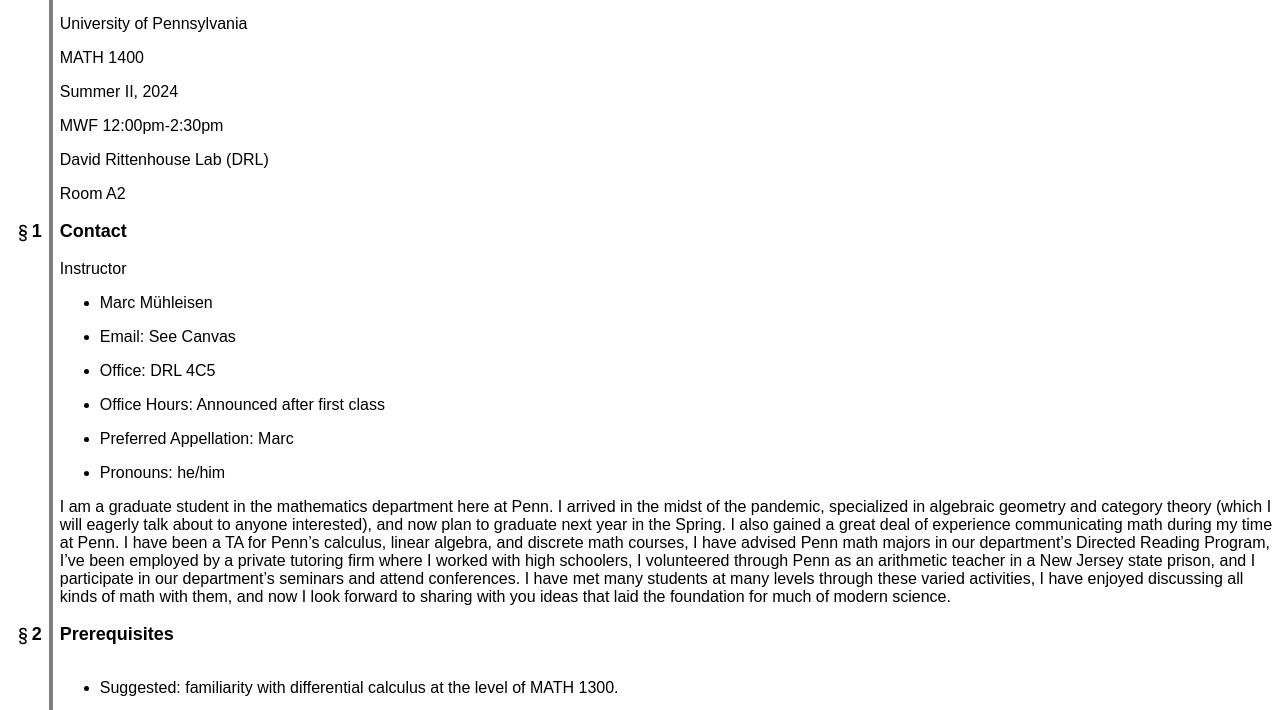
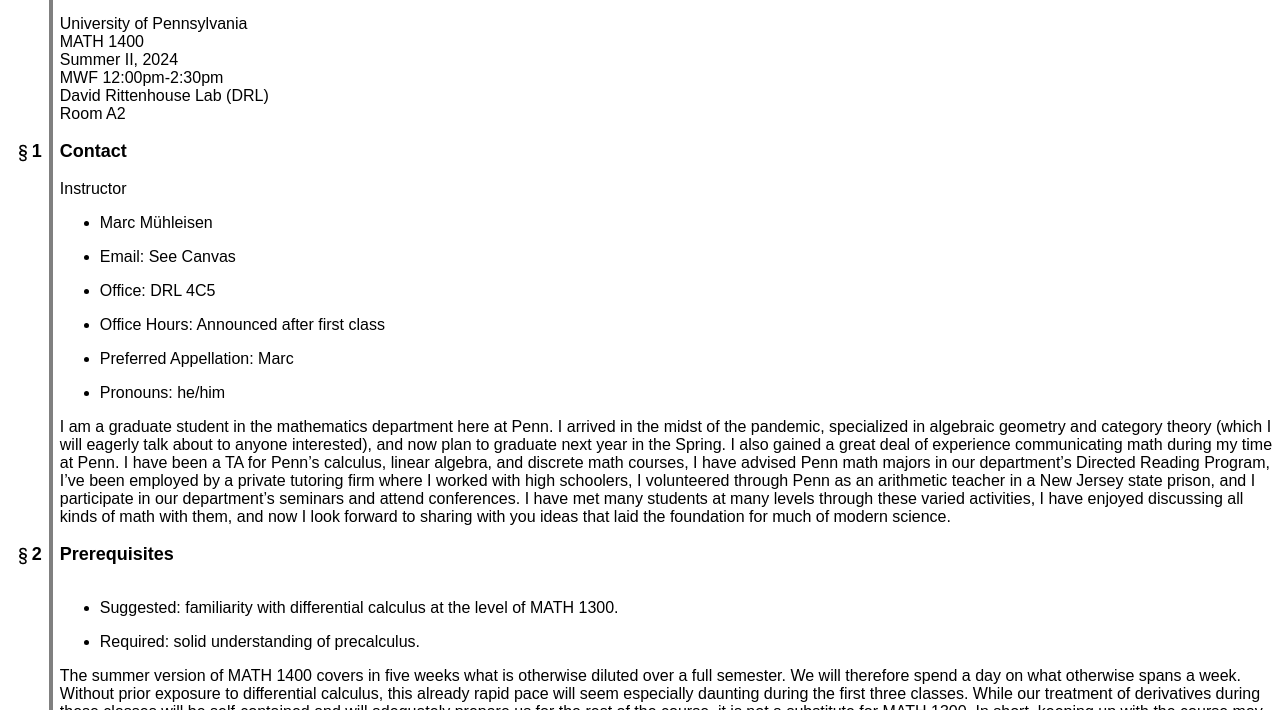
Before and after one commit to mmuhleisen/mmuhleisen.github.io, a plain HTML site: page teaching/Calculus1/Syllabus/Syllabus.html in a window 1280 px wide. Shown: the part 31-741 px from the top of the page. Drawn offline with Linux system fonts and the light colour scheme; a small style sheet from the web is missing; a web font is replaced by a local one.

Commit message:
Condensed course time and place info on Calc1 syllabus

```diff
--- a/stylesheets/main.css
+++ b/stylesheets/main.css
@@ -211,6 +211,10 @@
   padding: 0 0.5em;
 }
 
+.note figure {
+  margin-right: 0;
+}
+
 body {
   min-height: 100vh;
   margin: 0;
--- a/teaching/Calculus1/Syllabus/Syllabus.html
+++ b/teaching/Calculus1/Syllabus/Syllabus.html
@@ -83,27 +83,7 @@
 	</hgroup>
 	<div class="content body exposition">
 		<p>
-			University of Pennsylvania
-
-		</p>
-		<p>
-			MATH 1400
-
-		</p>
-		<p>
-			Summer II, 2024
-
-		</p>
-		<p>
-			MWF 12:00pm-2:30pm
-
-		</p>
-		<p>
-			David Rittenhouse Lab (DRL)
-
-		</p>
-		<p>
-			Room A2
+			University of Pennsylvania<br/>MATH 1400<br/>Summer II, 2024<br/>MWF 12:00pm-2:30pm<br/>David Rittenhouse Lab (DRL)<br/>Room A2
 
 		</p>
 	</div>
```
Also changed, not shown: 1 other file.
